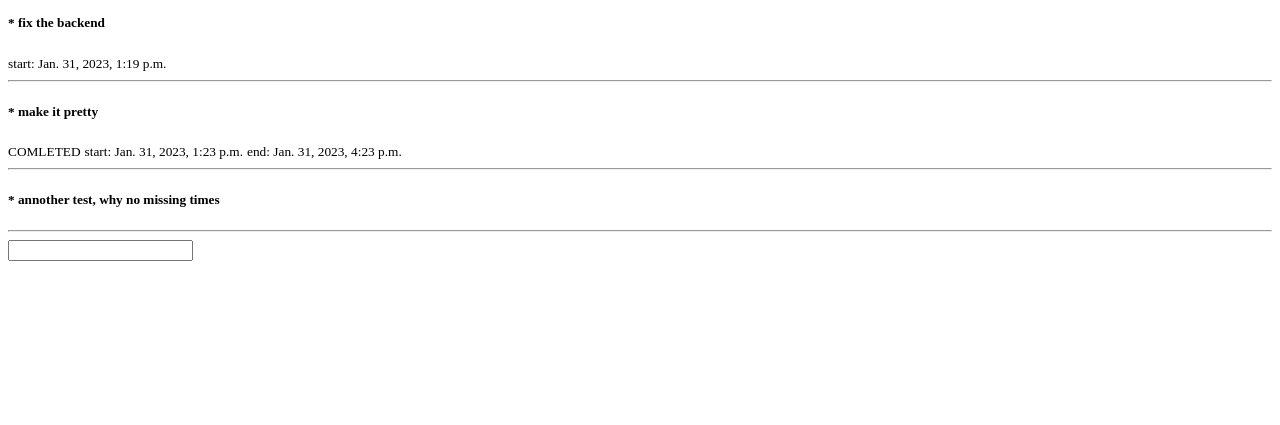
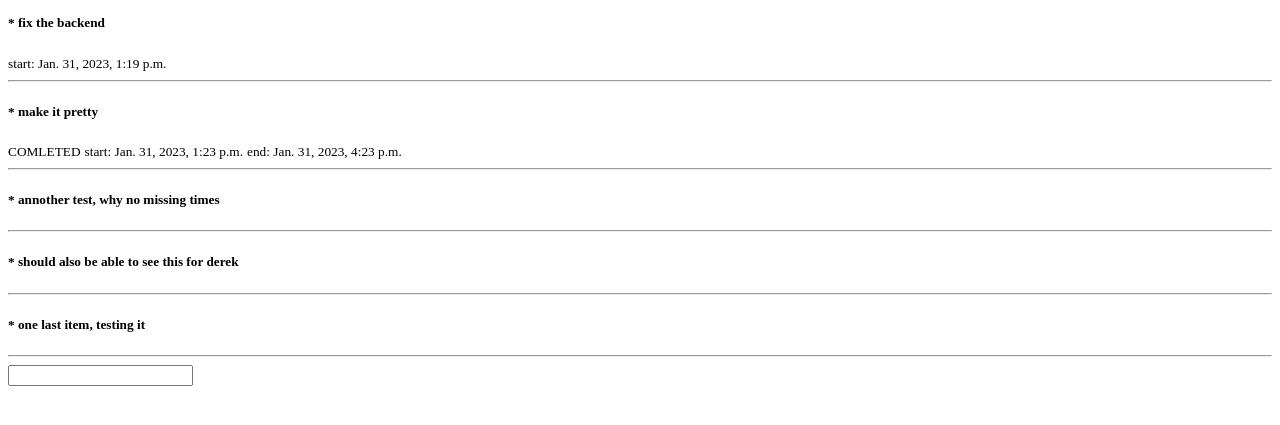
Before and after one commit to Jkig/habit, a Django app: page / in a window 1280 px wide. Shown: the part 237-662 px from the top of the page. Run offline with Django 4.2, Linux system fonts and the light colour scheme; a user stored in the database is signed in; data comes from the database, SQL or seed files in the repository; both versions use the stored data as it was after the commit.

Commit message:
got all the lists working for a user

```diff
--- a/main/templates/main/list.html
+++ b/main/templates/main/list.html
@@ -4,7 +4,6 @@
 
 <div>
     <div>
-
         {% for item in toDo %}
             <div>
                 <h5>  * {{item.text}}</h5>
--- a/main/views.py
+++ b/main/views.py
@@ -60,26 +60,16 @@ def registerNew(request):
 
 
 def list1(request):
-    # TODO: fix this up, so eveyone can
-    # test for annother list by same user, and list from other user
+    # TODO: make it so that new users can interact...
+    #   show all of a user's lists as seperate things, maybe push a list of lists of items: [[thing1, thing2, thing2], [thingA], [thingB]]
 
-    '''
-    toDoList = ToDoList.objects.filter(user=request.user)
-    all_Items = toDoList.item_set.all()
-    '''
+    # I think try everything below, and except send to a page where we can get it started
 
     toDoList = ToDoList.objects.filter(user=request.user)# gets queryset of all things
 
+    all_Items = toDoList[0].item_set.all()
+    for i in range(1,len(toDoList)):
+        all_Items = all_Items.union(toDoList[i].item_set.all())
 
-    # as_list = [i.item_set.all() for i in toDoList]
-    # all_Items = []
-    all_Items = toDoList[0].item_set.all()
-    # for i in toDoList:
-        # all_Items.append(i.item_set.all())
-
-
-    # all_Items = toDoList.item_set.all() Works if i grabed toDoList from user, and user only has one,
-    # #     ex: toDoList = ToDoList.objects.get(user=request.user)# makes above line work
-    # toDo = Item.objects.all() # every item in database lol
-    context = {'toDo': all_Items}# , "full_list": full_list}
+    context = {'toDo': all_Items}
     return render(request, "main/list.html", context)
```
Also changed, not shown: db.sqlite3.
